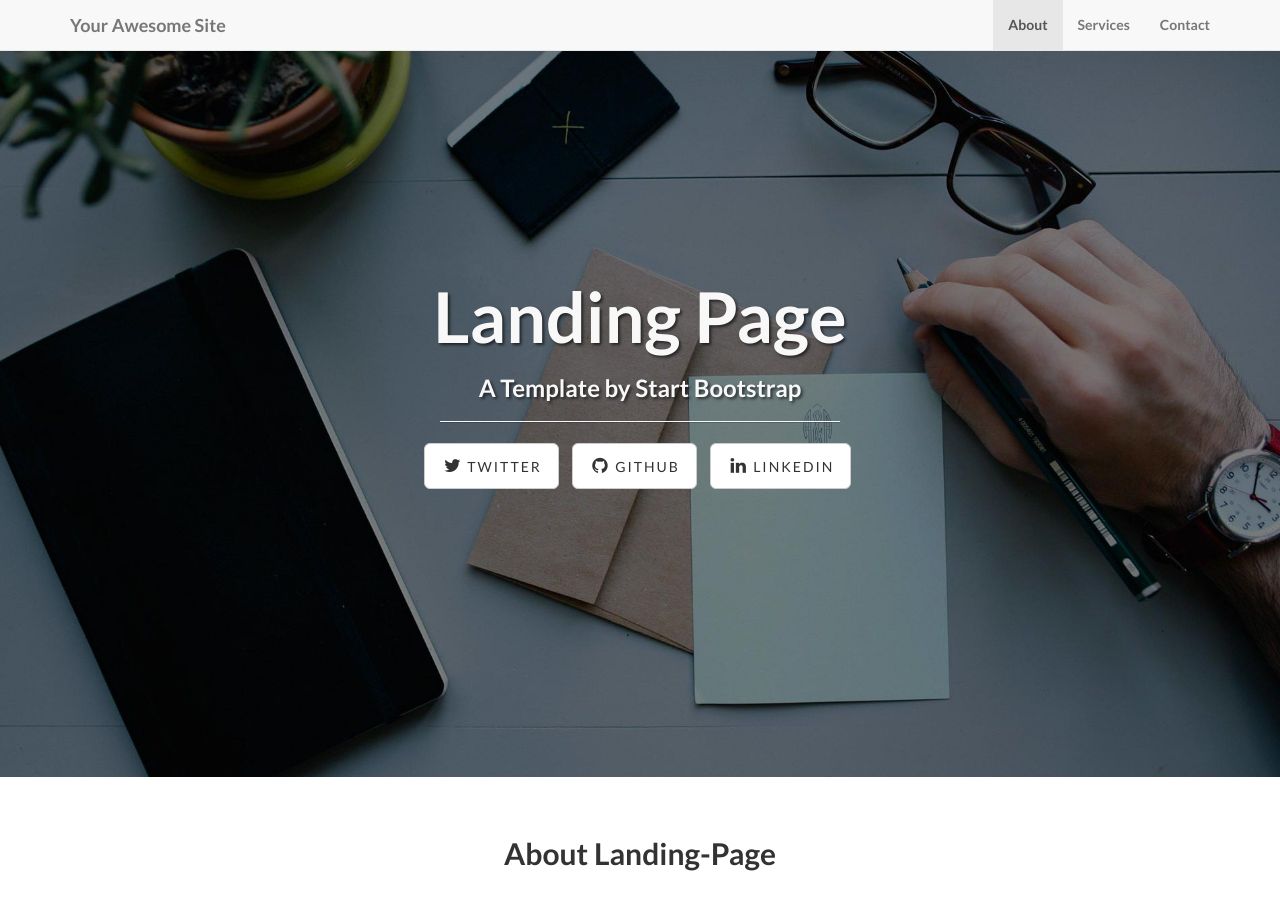
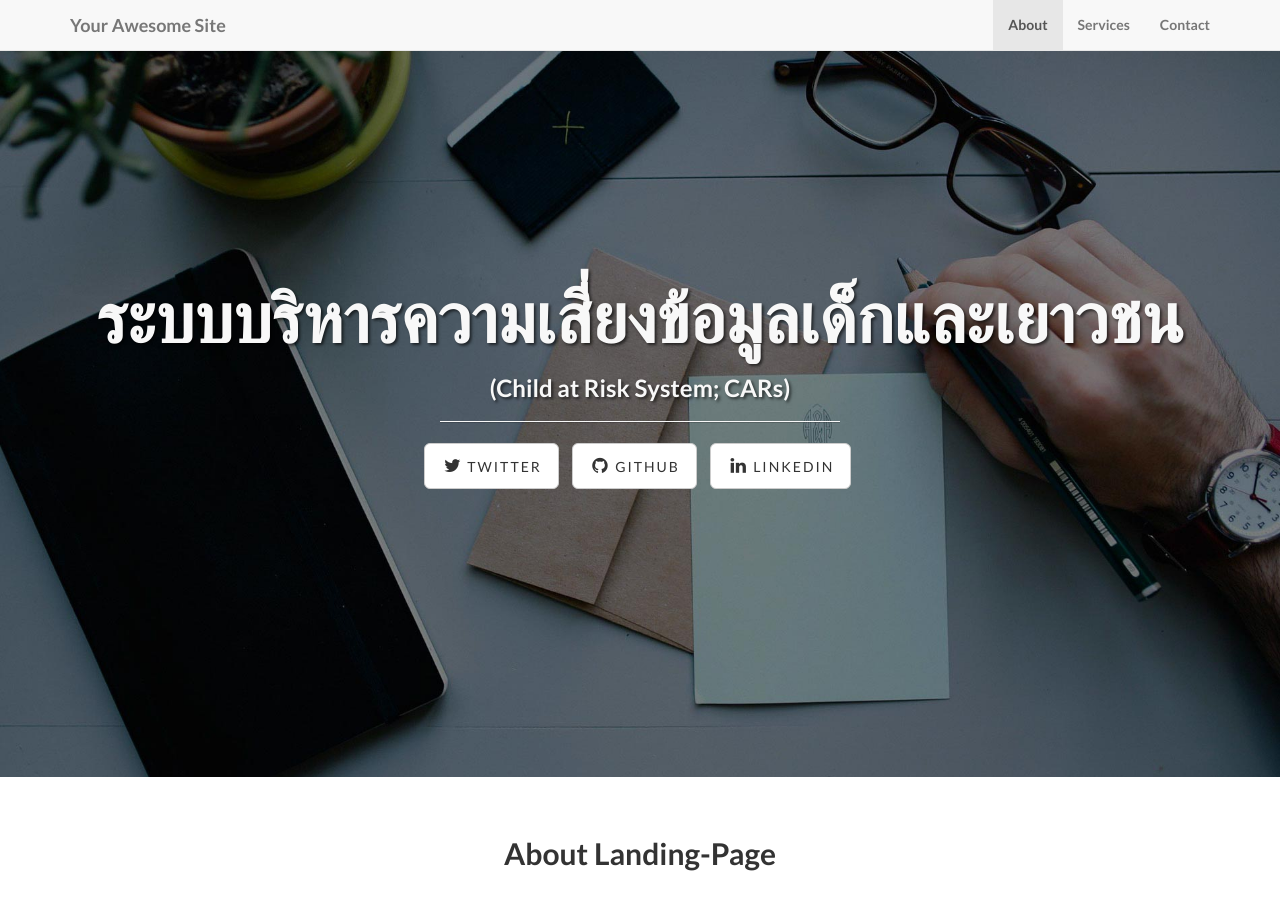
Before and after one commit to Deardigiserve/cars, a Jekyll site: the page built from index.html, in a window 1280 px wide and 900 px high. Built offline with Jekyll 4.4.1, drawn with Linux system fonts in a browser that asks for light colours; nearby versions of some CDN libraries; library files that are not in the unit come from our copies.

Commit message:
Update index.html

```diff
--- a/index.html
+++ b/index.html
@@ -1,5 +1,5 @@
 ---
 layout: default
-title: Landing Page
-subTitle: A Template by Start Bootstrap
+title: ระบบบริหารความเสี่ยงข้อมูลเด็กและเยาวชน
+subTitle: (Child at Risk System; CARs)
 ---
```
